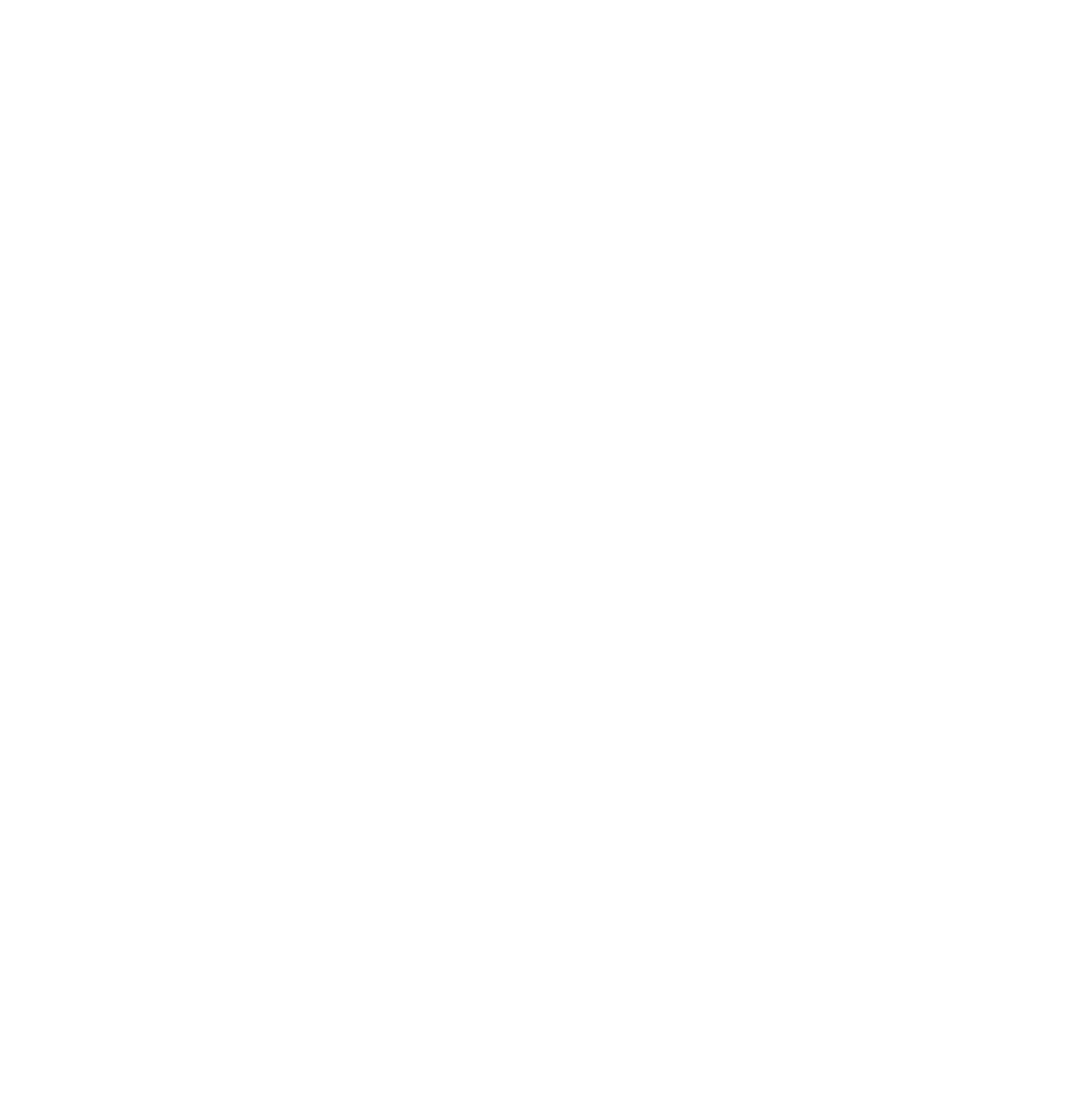
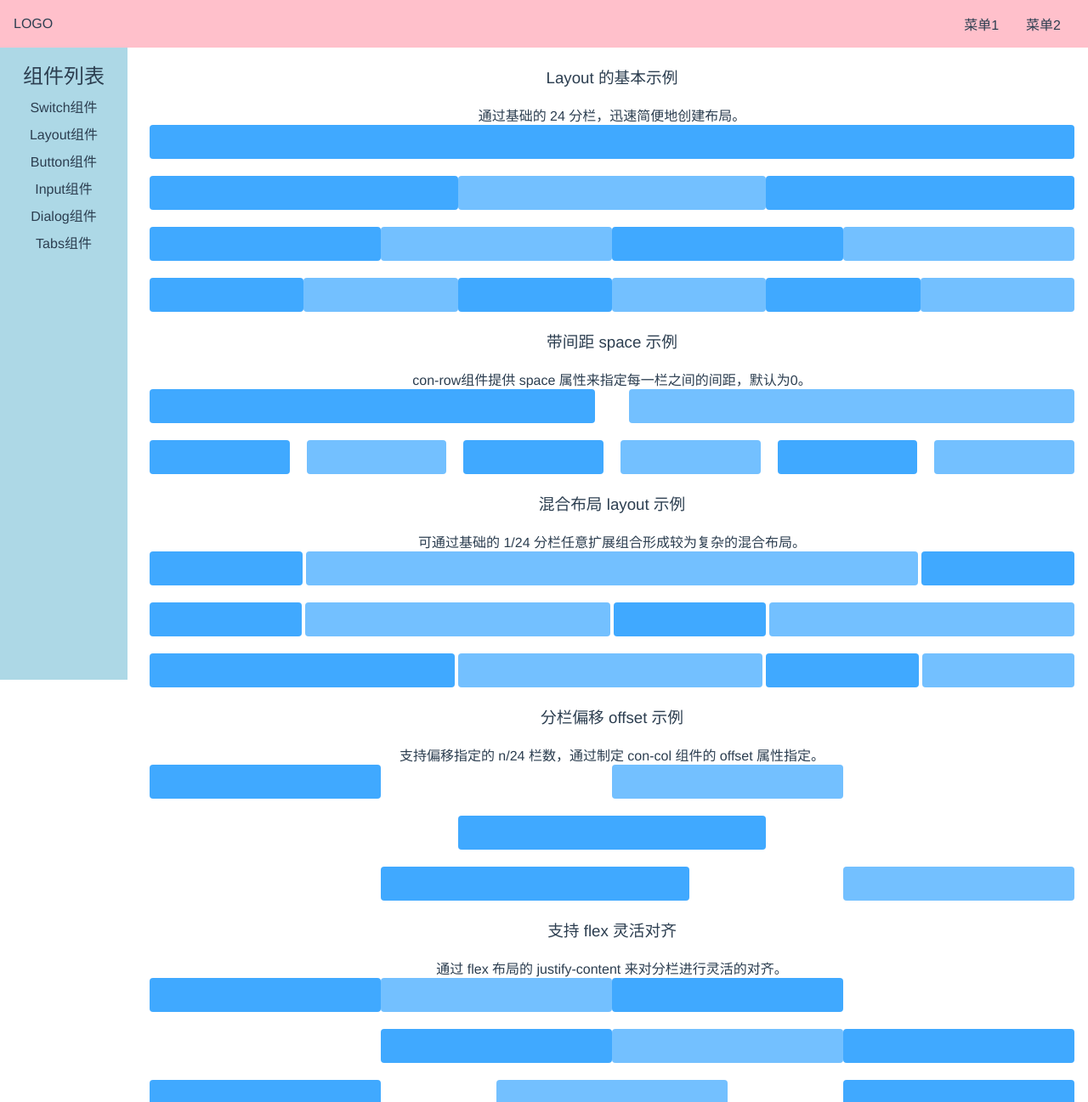
Before and after one commit to JianLiu93/vite-concise-ui-1, a Vue app: page /#/doc/layout in a window 1280 px wide. Before the commit this address had no page. Shown: the top 1297 px of the page at 85% size. Before the commit the page ends 800 px from the top, so only its background shows below. Built offline with nearby package versions, Linux system fonts and the light colour scheme.

Commit message:
add layout component, good

```diff
--- a/src/components/InputDemo.vue
+++ b/src/components/InputDemo.vue
@@ -2,11 +2,13 @@
 	<div class="input">
 		<h2 class="title">Input 输入框示例</h2>
 		<UInput v-model:value="input1" :fieldName="name" :placeholder="msg" />
+		<UInput v-model:value="input1" :fieldName="name" :placeholder="msg" width="100%" />
+		<h2 class="title">Input disable 示例</h2>
 		<UInput v-model:value="input1" :fieldName="name" :placeholder="msg" disabled />
 		<h2 class="title">Input 按钮型示例</h2>
 		<UInput type="button" v-model:value="input2" :fieldName="name" :placeholder="msg" />
 		<h2 class="title">Input 密码型示例</h2>
-		<UInput type="password" v-model:value="input3" :fieldName="name" :placeholder="msg" />
+		<UInput type="password" v-model:value="input3" :fieldName="name2" :placeholder="msg2" />
 	</div>
 </template>
 
@@ -20,9 +22,11 @@
 		const input1 = ref('');
 		const input2 = ref('');
 		const input3 = ref('');
+		const name = '信息';
+		const name2 = '密码';
 		const msg = '请输入一段文字';
-		const name = '信息';
-		return { input1, input2, input3, msg, name }
+		const msg2 = '请输入密码';
+		return { input1, input2, input3, msg, msg2, name, name2 }
 	},
 }
 </script>
--- /dev/null
+++ b/src/components/LayoutDemo.vue
@@ -0,0 +1,137 @@
+<template>
+	<div class="layout">
+		<h3>Layout 的基本示例</h3>
+		<div>通过基础的 24 分栏，迅速简便地创建布局。</div>
+		<con-row class="row">
+			<con-col><div class="content bg-dark"></div></con-col>
+		</con-row>
+		<con-row class="row">
+			<con-col :span="8"><div class="content bg-dark"></div></con-col>
+			<con-col :span="8"><div class="content bg-light"></div></con-col>
+			<con-col :span="8"><div class="content bg-dark"></div></con-col>
+		</con-row>
+		<con-row class="row">
+			<con-col :span="6"><div class="content bg-dark"></div></con-col>
+			<con-col :span="6"><div class="content bg-light"></div></con-col>
+			<con-col :span="6"><div class="content bg-dark"></div></con-col>
+			<con-col :span="6"><div class="content bg-light"></div></con-col>
+		</con-row>
+		<con-row class="row">
+			<con-col :span="4"><div class="content bg-dark"></div></con-col>
+			<con-col :span="4"><div class="content bg-light"></div></con-col>
+			<con-col :span="4"><div class="content bg-dark"></div></con-col>
+			<con-col :span="4"><div class="content bg-light"></div></con-col>
+			<con-col :span="4"><div class="content bg-dark"></div></con-col>
+			<con-col :span="4"><div class="content bg-light"></div></con-col>
+		</con-row>
+		<h3>带间距 space 示例</h3>
+		<div>con-row组件提供 space 属性来指定每一栏之间的间距，默认为0。</div>
+		<con-row class="row" :space="40">
+			<con-col :span="12"><div class="content bg-dark"></div></con-col>
+			<con-col :span="12"><div class="content bg-light"></div></con-col>
+		</con-row>
+		<con-row class="row" :space="20">
+			<con-col :span="4"><div class="content bg-dark"></div></con-col>
+			<con-col :span="4"><div class="content bg-light"></div></con-col>
+			<con-col :span="4"><div class="content bg-dark"></div></con-col>
+			<con-col :span="4"><div class="content bg-light"></div></con-col>
+			<con-col :span="4"><div class="content bg-dark"></div></con-col>
+			<con-col :span="4"><div class="content bg-light"></div></con-col>
+		</con-row>
+		<h3>混合布局 layout 示例</h3>
+		<div>可通过基础的 1/24 分栏任意扩展组合形成较为复杂的混合布局。</div>
+		<con-row class="row" :space="4">
+			<con-col :span="4"><div class="content bg-dark"></div></con-col>
+			<con-col :span="16"><div class="content bg-light"></div></con-col>
+			<con-col :span="4"><div class="content bg-dark"></div></con-col>
+		</con-row>
+		<con-row class="row" :space="4">
+			<con-col :span="4"><div class="content bg-dark"></div></con-col>
+			<con-col :span="8"><div class="content bg-light"></div></con-col>
+			<con-col :span="4"><div class="content bg-dark"></div></con-col>
+			<con-col :span="8"><div class="content bg-light"></div></con-col>
+		</con-row>
+		<con-row class="row" :space="4">
+			<con-col :span="8"><div class="content bg-dark"></div></con-col>
+			<con-col :span="8"><div class="content bg-light"></div></con-col>
+			<con-col :span="4"><div class="content bg-dark"></div></con-col>
+			<con-col :span="4"><div class="content bg-light"></div></con-col>
+		</con-row>
+		<h3>分栏偏移 offset 示例</h3>
+		<div>支持偏移指定的 n/24 栏数，通过制定 con-col 组件的 offset 属性指定。</div>
+		<con-row class="row">
+			<con-col :span="6"><div class="content bg-dark"></div></con-col>
+			<con-col :span="6" :offset="6"><div class="content bg-light"></div></con-col>
+		</con-row>
+		<con-row class="row">
+			<con-col :span="8" :offset="8"><div class="content bg-dark"></div></con-col>
+		</con-row>
+		<con-row class="row">
+			<con-col :span="8" :offset="6"><div class="content bg-dark"></div></con-col>
+			<con-col :span="6" :offset="4"><div class="content bg-light"></div></con-col>
+		</con-row>
+		<h3>支持 flex 灵活对齐</h3>
+		<div>通过 flex 布局的 justify-content 来对分栏进行灵活的对齐。</div>
+		<con-row class="row">
+			<con-col :span="6"><div class="content bg-dark"></div></con-col>
+			<con-col :span="6"><div class="content bg-light"></div></con-col>
+			<con-col :span="6"><div class="content bg-dark"></div></con-col>
+		</con-row>
+		<con-row class="row right">
+			<con-col :span="6"><div class="content bg-dark"></div></con-col>
+			<con-col :span="6"><div class="content bg-light"></div></con-col>
+			<con-col :span="6"><div class="content bg-dark"></div></con-col>
+		</con-row>
+		<con-row class="row between">
+			<con-col :span="6"><div class="content bg-dark"></div></con-col>
+			<con-col :span="6"><div class="content bg-light"></div></con-col>
+			<con-col :span="6"><div class="content bg-dark"></div></con-col>
+		</con-row>
+	</div>
+</template>
+
+<script lang="ts">
+import { ref } from 'vue';
+import Switch from '../lib/Switch.vue';
+import ConCol from '../lib/ConCol.vue';
+import ConRow from '../lib/ConRow.vue';
+
+export default {
+	components: { Switch, ConCol, ConRow },
+	setup() {
+		const checked = ref(false);
+		return { checked };
+	}
+
+}
+</script>
+
+<style lang="scss" scoped>
+h3 {
+	margin-bottom: 20px;
+}
+.row {
+	display: flex;
+	height: 40px;
+	margin-bottom: 20px;
+	.con-col {
+		border-radius: 4px;
+		overflow: hidden;
+	}
+	.content {
+		height: 40px;
+	}
+	.bg-dark {
+		background: #40a9ff;
+	}
+	.bg-light {
+		background: #73c0ff;
+	}
+	&.right {
+		justify-content: flex-end;
+	}
+	&.between {
+		justify-content: space-between;
+	}
+}
+</style>
--- a/src/components/SwitchDemo.vue
+++ b/src/components/SwitchDemo.vue
@@ -1,16 +1,5 @@
 <template>
-	<nav class="swtich">
-		<p>Switch的文档</p>
-		<p>Switch的文档</p>
-		<p>Switch的文档</p>
-		<p>Switch的文档</p>
-		<p>Switch的文档</p>
-		<p>Switch的文档</p>
-		<p>Switch的文档</p>
-		<p>Switch的文档</p>
-		<p>Switch的文档</p>
-		<p>Switch的文档</p>
-		<p>Switch的文档</p>
+	<nav class="switch">
 		<p>Switch的文档</p>
 	</nav>
 	<Switch v-model:value="checked"/>
--- /dev/null
+++ b/src/lib/ConCol.vue
@@ -0,0 +1,47 @@
+<template>
+  <div class="con-col" ref="col">
+    <slot></slot>
+  </div>
+</template>
+
+<script lang="ts">
+import { ref, onMounted } from 'vue';
+
+export default {
+  // 接收父组件传递的参数
+  props: {
+    space: {
+      type: Number,
+      default: 0,
+    },
+    span: {
+      type: Number,
+      default: 24,
+    },
+    offset: {
+      type: Number,
+      default: 0,
+    },
+  },
+  setup(props, context) {
+    const col = ref<HTMLDivElement>(null);
+    const {span, space, offset} = props;
+
+    onMounted(() => {
+      const parent = col.value.parentNode as HTMLDivElement;
+      const grandpa = col.value.parentNode.parentNode as HTMLDivElement;
+      const grandWidth = grandpa.offsetWidth - space;
+      col.value.style.width = grandWidth * span / 24 + "px";
+      parent.style.marginLeft = grandWidth * offset / 24 +'px';
+    });
+    return { col }
+	}
+}
+</script>
+
+<style lang="scss">
+.con-col {
+  width: 100%;
+  min-height: 20px;
+}
+</style>
--- /dev/null
+++ b/src/lib/ConRow.vue
@@ -0,0 +1,65 @@
+<template>
+  <div class="con-row" ref="row">
+		<div class="con-row-col" v-for="(col, index) in defaults" :key="index" :ref="el => {colList[index] = el}">
+			<component :is="col" :space="colSpace" />
+		</div>
+  </div>
+</template>
+
+<script lang="ts">
+import { ref, onMounted, reactive } from 'vue';
+import ConCol from '@/lib/ConCol.vue';
+
+export default {
+  props: {
+    space: {
+      type: Number,
+      default: 0,
+    }
+  },
+  setup(props, context) {
+    const row = ref<HTMLDivElement>();
+    const colList = reactive<HTMLDivElement[]>([]);
+    const { space } = props;
+
+		const defaults = context.slots.default!();
+		let count = 0;
+		defaults.map(col => {
+			if(col.type !== ConCol) {
+				throw new Error('子标签必须是 con-col!');
+			} else {count++;}
+		});
+		const colSpace = ref(0);
+		colSpace.value = (space >0 && count > 1)? space * (count - 1): 0;
+		console.log(space, colSpace.value);
+
+		onMounted(() => {
+				const style = row.value.style;
+				style.marginLeft = (- space /2) + 'px';
+				style.marginRight = (- space /2) + 'px';
+			if(count > 0) {
+			for(let i=0; i<colList.length; i++) {
+				const colStyle = colList[i].style;
+				colStyle.paddingLeft = space /2 + 'px';
+				colStyle.paddingRight = space /2 + 'px';
+			}
+			}
+    });
+    return { row, colList, defaults, colSpace }
+	}
+}
+</script>
+
+<style lang="scss">
+.con-row {
+	display: flex;
+	flex-flow: nowrap;
+	justify-content: flex-start;
+  width: 100%;
+  min-height: 20px;
+	>.con-row-col {
+		display: flex;
+		flex-flow: nowrap;
+	}
+}
+</style>
--- a/src/lib/UInput.vue
+++ b/src/lib/UInput.vue
@@ -1,19 +1,19 @@
 <template>
-	<label class="concise-label" v-if="type==='normal'">
+	<label class="concise-label" v-if="type==='normal'" :style="width">
 		<span class="name">{{fieldName}}</span>
 		<input type="text"
 		v-model="text" :class="{disabled: disabled}"
 		:placeholder="placeholder" :disabled="disabled"
 		@blur="submit">
 	</label>
-	<label class="concise-label" v-if="type==='button'">
+	<label class="concise-label" v-if="type==='button'" :style="width">
 		<span class="name">{{fieldName}}</span>
 		<input type="text"
 		v-model="text" :class="{disabled: disabled}"
 		:placeholder="placeholder" :disabled="disabled">
 		<Button level="main" @click="submit">确定</Button>
 	</label>
-	<label class="concise-label" v-if="type==='password'">
+	<label class="concise-label" v-if="type==='password'" :style="width">
 		<span class="name">{{fieldName}}</span>
 		<input :type="showPW ? 'text':'password'"
 		v-model="text" :class="{disabled: disabled}"
@@ -55,17 +55,22 @@
 			type: Boolean,
 			default: false,
 		},
+		width: {
+			type: String,
+			default: ''
+		}
 	},
 	setup(props, context) {
 		const text = ref('');
 		const showPW = ref(false);
+		const width = 'width:' + props.width;
 		const submit = () => {
 			context.emit('update:value', text.value);
 		}
 		const togglePW = () => {
 			showPW.value = !showPW.value;
 		}
-		return { text, showPW, submit, togglePW }
+		return { text, showPW, submit, togglePW, width }
 	}
 }
 </script>
--- a/src/main.ts
+++ b/src/main.ts
@@ -3,7 +3,7 @@
 import './index.scss'
 import { router } from './router'
 import 'virtual:svg-icons-register'
-import Icon from './components/Icon.vue'
+import Icon from './lib/Icon.vue'
 
 const app = createApp(App)
 app.use(router)
--- a/src/router/index.ts
+++ b/src/router/index.ts
@@ -7,6 +7,7 @@
 import TabsDemo from "../components/TabsDemo.vue";
 import DocDemo from "../components/DocDemo.vue";
 import InputDemo from "../components/InputDemo.vue";
+import LayoutDemo from "../components/LayoutDemo.vue";
 
 const history = createWebHashHistory();
 export const router = createRouter({
@@ -22,6 +23,7 @@
 			{path: 'dialog', component: DialogDemo},
 			{path: 'tabs', component: TabsDemo},
 			{path: 'input', component: InputDemo},
+			{path: 'layout', component: LayoutDemo},
 			]
 		},
 	],
--- a/src/views/Doc.vue
+++ b/src/views/Doc.vue
@@ -6,10 +6,11 @@
 			<h2>组件列表</h2>
 			<ul>
 				<li><router-link to="/doc/switch">Switch组件</router-link></li>
+				<li><router-link to="/doc/layout">Layout组件</router-link></li>
 				<li><router-link to="/doc/button">Button组件</router-link></li>
+				<li><router-link to="/doc/input">Input组件</router-link></li>
 				<li><router-link to="/doc/dialog">Dialog组件</router-link></li>
 				<li><router-link to="/doc/tabs">Tabs组件</router-link></li>
-				<li><router-link to="/doc/input">Input组件</router-link></li>
 			</ul>
 		</aside>
 		<main>
```
Also changed, not shown: src/lib/Icon.vue (renamed from src/components/Icon.vue).
